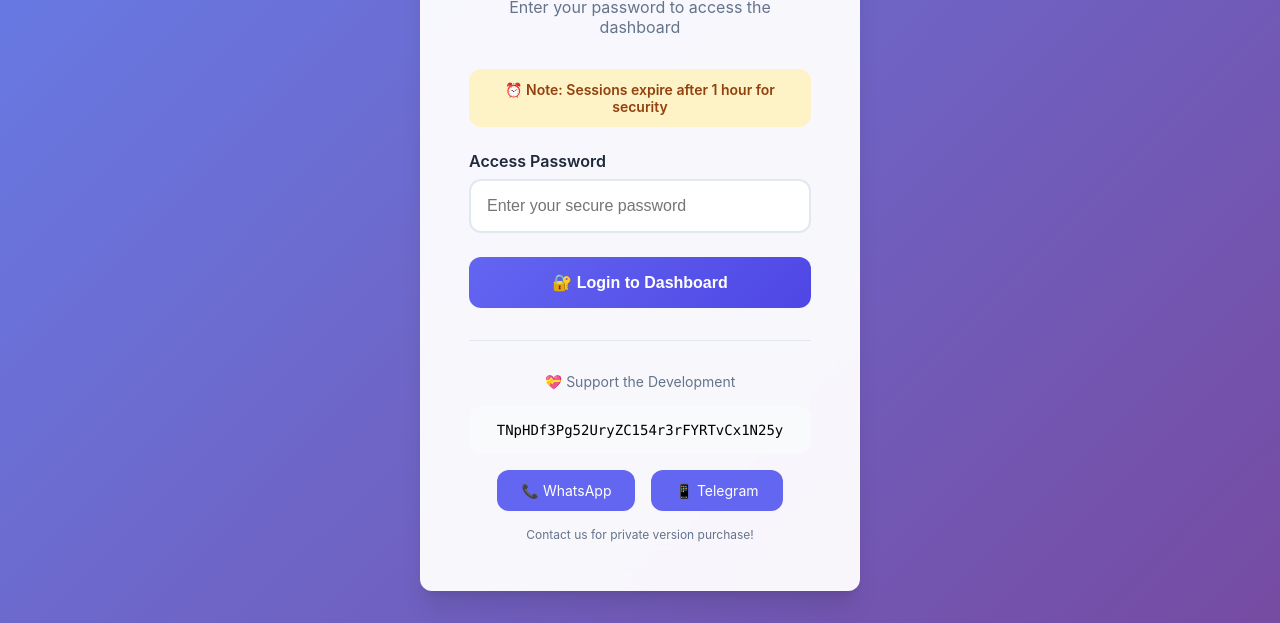
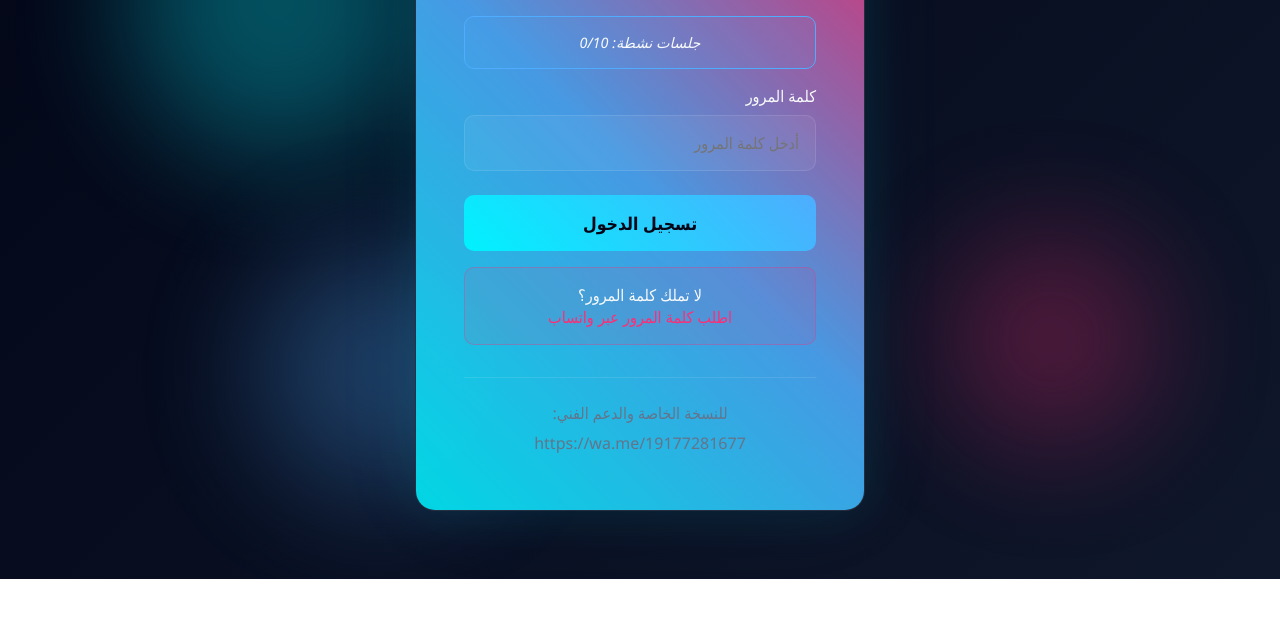
Before and after one commit to braipro/dakqsdqsd, a website: page public/login.html in a window 1280 px wide. Shown: the part 221-844 px from the top of the page. After the commit the page ends 800 px from the top, so only its background shows below. Drawn offline with Linux system fonts and the light colour scheme; no server answers.

Commit message:
Update login.html

```diff
--- a/public/login.html
+++ b/public/login.html
@@ -1,296 +1,344 @@
 <!DOCTYPE html>
-<html lang="en">
+<html lang="ar" dir="rtl">
 <head>
     <meta charset="UTF-8">
     <meta name="viewport" content="width=device-width, initial-scale=1.0">
-    <title>Login - WhatsApp Checker Pro</title>
+    <title>AnaDom WhatsApp Checker - تسجيل الدخول</title>
     <style>
-        :root {
-            --primary: #6366f1;
-            --primary-dark: #4f46e5;
-            --text: #1e293b;
-            --text-light: #64748b;
-            --border: #e2e8f0;
-            --radius: 12px;
-            --shadow: 0 20px 25px -5px rgba(0, 0, 0, 0.1), 0 8px 10px -6px rgba(0, 0, 0, 0.1);
-        }
-
         * {
             margin: 0;
             padding: 0;
             box-sizing: border-box;
+            font-family: 'Segoe UI', Tahoma, Geneva, Verdana, sans-serif;
+        }
+
+        :root {
+            --primary: #00f2fe;
+            --secondary: #4facfe;
+            --accent: #ff2d75;
+            --dark: #0f172a;
+            --darker: #020617;
+            --light: #f8fafc;
+            --gray: #64748b;
         }
 
         body {
-            font-family: 'Inter', 'Segoe UI', system-ui, sans-serif;
-            background: linear-gradient(135deg, #667eea 0%, #764ba2 100%);
+            background: linear-gradient(135deg, var(--darker), var(--dark));
             min-height: 100vh;
             display: flex;
             align-items: center;
             justify-content: center;
-            padding: 2rem;
+            color: var(--light);
+            overflow-x: hidden;
+        }
+
+        .background-effects {
+            position: fixed;
+            top: 0;
+            left: 0;
+            width: 100%;
+            height: 100%;
+            z-index: -1;
+            overflow: hidden;
+        }
+
+        .neon-circle {
+            position: absolute;
+            border-radius: 50%;
+            filter: blur(60px);
+            opacity: 0.3;
+            animation: float 6s ease-in-out infinite;
+        }
+
+        .circle-1 {
+            width: 300px;
+            height: 300px;
+            background: var(--primary);
+            top: 10%;
+            left: 10%;
+            animation-delay: 0s;
+        }
+
+        .circle-2 {
+            width: 200px;
+            height: 200px;
+            background: var(--accent);
+            top: 60%;
+            right: 10%;
+            animation-delay: 2s;
+        }
+
+        .circle-3 {
+            width: 250px;
+            height: 250px;
+            background: var(--secondary);
+            bottom: 10%;
+            left: 20%;
+            animation-delay: 4s;
+        }
+
+        @keyframes float {
+            0%, 100% { transform: translateY(0px) scale(1); }
+            50% { transform: translateY(-20px) scale(1.05); }
         }
 
         .login-container {
-            background: rgba(255, 255, 255, 0.95);
+            background: rgba(15, 23, 42, 0.8);
             backdrop-filter: blur(20px);
+            border: 1px solid rgba(255, 255, 255, 0.1);
+            border-radius: 20px;
             padding: 3rem;
-            border-radius: var(--radius);
-            box-shadow: var(--shadow);
-            width: 100%;
-            max-width: 440px;
-            text-align: center;
-            border: 1px solid rgba(255, 255, 255, 0.2);
+            width: 90%;
+            max-width: 450px;
+            box-shadow:
+                0 0 50px rgba(0, 242, 254, 0.1),
+                0 0 100px rgba(79, 172, 254, 0.05);
+            position: relative;
+            overflow: hidden;
+        }
+
+        .login-container::before {
+            content: '';
+            position: absolute;
+            top: -2px;
+            left: -2px;
+            right: -2px;
+            bottom: -2px;
+            background: linear-gradient(45deg, var(--primary), var(--secondary), var(--accent));
+            border-radius: 22px;
+            z-index: -1;
+            animation: borderGlow 3s ease-in-out infinite;
+        }
+
+        @keyframes borderGlow {
+            0%, 100% { opacity: 0.5; }
+            50% { opacity: 1; }
         }
 
         .logo {
-            display: flex;
-            align-items: center;
-            justify-content: center;
-            gap: 1rem;
+            text-align: center;
             margin-bottom: 2rem;
         }
 
-        .logo-icon {
-            width: 60px;
-            height: 60px;
-            background: linear-gradient(135deg, var(--primary), var(--primary-dark));
-            border-radius: 12px;
-            display: flex;
-            align-items: center;
-            justify-content: center;
-            color: white;
-            font-size: 1.5rem;
-            font-weight: bold;
+        .logo h1 {
+            font-size: 2.5rem;
+            background: linear-gradient(45deg, var(--primary), var(--secondary));
+            -webkit-background-clip: text;
+            -webkit-text-fill-color: transparent;
+            background-clip: text;
+            margin-bottom: 0.5rem;
+            font-weight: 700;
         }
 
-        .logo-text {
-            font-size: 1.75rem;
-            font-weight: 700;
-            background: linear-gradient(135deg, var(--primary), var(--primary-dark));
-            -webkit-background-clip: text;
-            -webkit-text-fill-color: transparent;
-        }
-
-        h1 {
-            color: var(--text);
-            margin-bottom: 0.5rem;
-            font-size: 1.5rem;
-        }
-
-        .subtitle {
-            color: var(--text-light);
-            margin-bottom: 2rem;
-        }
-
-        .session-info {
-            background: #fef3c7;
-            color: #92400e;
-            padding: 0.75rem;
-            border-radius: var(--radius);
-            margin-bottom: 1.5rem;
-            font-size: 0.875rem;
-            font-weight: 600;
+        .logo p {
+            color: var(--gray);
+            font-size: 1.1rem;
         }
 
         .form-group {
             margin-bottom: 1.5rem;
-            text-align: left;
+            position: relative;
         }
 
-        label {
+        .form-group label {
             display: block;
             margin-bottom: 0.5rem;
-            color: var(--text);
-            font-weight: 600;
+            color: var(--light);
+            font-weight: 500;
         }
 
-        input[type="password"] {
+        .form-input {
             width: 100%;
             padding: 1rem;
-            border: 2px solid var(--border);
-            border-radius: var(--radius);
+            background: rgba(255, 255, 255, 0.05);
+            border: 1px solid rgba(255, 255, 255, 0.1);
+            border-radius: 10px;
+            color: var(--light);
             font-size: 1rem;
             transition: all 0.3s ease;
-            background: white;
         }
 
-        input[type="password"]:focus {
+        .form-input:focus {
             outline: none;
             border-color: var(--primary);
-            box-shadow: 0 0 0 3px rgba(99, 102, 241, 0.1);
+            box-shadow: 0 0 20px rgba(0, 242, 254, 0.3);
+            background: rgba(255, 255, 255, 0.08);
         }
 
-        .btn {
+        .login-btn {
             width: 100%;
             padding: 1rem;
-            background: linear-gradient(135deg, var(--primary), var(--primary-dark));
-            color: white;
+            background: linear-gradient(45deg, var(--primary), var(--secondary));
             border: none;
-            border-radius: var(--radius);
-            font-size: 1rem;
+            border-radius: 10px;
+            color: var(--darker);
+            font-size: 1.1rem;
             font-weight: 600;
             cursor: pointer;
             transition: all 0.3s ease;
-            display: flex;
-            align-items: center;
-            justify-content: center;
-            gap: 0.5rem;
+            position: relative;
+            overflow: hidden;
         }
 
-        .btn:hover {
+        .login-btn:hover {
             transform: translateY(-2px);
-            box-shadow: 0 10px 25px -5px rgba(99, 102, 241, 0.4);
+            box-shadow: 0 10px 30px rgba(0, 242, 254, 0.4);
         }
 
-        .btn:disabled {
-            opacity: 0.6;
-            cursor: not-allowed;
+        .login-btn:active {
+            transform: translateY(0);
+        }
+
+        .login-btn::before {
+            content: '';
+            position: absolute;
+            top: 0;
+            left: -100%;
+            width: 100%;
+            height: 100%;
+            background: linear-gradient(90deg, transparent, rgba(255,255,255,0.2), transparent);
+            transition: 0.5s;
+        }
+
+        .login-btn:hover::before {
+            left: 100%;
+        }
+
+        .support-info {
+            text-align: center;
+            margin-top: 2rem;
+            padding-top: 1.5rem;
+            border-top: 1px solid rgba(255, 255, 255, 0.1);
+        }
+
+        .support-info p {
+            color: var(--gray);
+            margin-bottom: 0.5rem;
+        }
+
+        .password-request {
+            background: rgba(255, 45, 117, 0.1);
+            border: 1px solid rgba(255, 45, 117, 0.3);
+            border-radius: 10px;
+            padding: 1rem;
+            margin-top: 1rem;
+            text-align: center;
+        }
+
+        .password-request a {
+            color: var(--accent);
+            text-decoration: none;
+            font-weight: 500;
+        }
+
+        .password-request a:hover {
+            text-decoration: underline;
         }
 
         .alert {
             padding: 1rem;
-            margin: 1rem 0;
-            border-radius: var(--radius);
-            font-weight: 500;
+            border-radius: 10px;
+            margin-bottom: 1rem;
+            text-align: center;
             display: none;
         }
 
         .alert-error {
-            background: #fee2e2;
-            color: #991b1b;
-            border: 1px solid #fecaca;
+            background: rgba(255, 45, 117, 0.1);
+            border: 1px solid var(--accent);
+            color: var(--accent);
         }
 
-        .alert-warning {
-            background: #fef3c7;
-            color: #92400e;
-            border: 1px solid #fde68a;
+        .alert-success {
+            background: rgba(0, 242, 254, 0.1);
+            border: 1px solid var(--primary);
+            color: var(--primary);
         }
 
-        .support-section {
-            margin-top: 2rem;
-            padding-top: 2rem;
-            border-top: 1px solid var(--border);
+        .session-info {
+            background: rgba(79, 172, 254, 0.1);
+            border: 1px solid var(--secondary);
+            border-radius: 10px;
+            padding: 1rem;
+            margin-bottom: 1rem;
+            text-align: center;
+            font-size: 0.9rem;
         }
 
-        .support-address {
-            background: #f8fafc;
-            padding: 1rem;
-            border-radius: var(--radius);
-            font-family: 'Monaco', 'Consolas', monospace;
-            margin: 1rem 0;
-            word-break: break-all;
-            cursor: pointer;
-            transition: all 0.3s ease;
-            font-size: 0.875rem;
-        }
+        @media (max-width: 768px) {
+            .login-container {
+                padding: 2rem;
+                margin: 1rem;
+            }
 
-        .support-address:hover {
-            background: #f1f5f9;
-        }
-
-        .contact-links {
-            display: flex;
-            gap: 1rem;
-            margin-top: 1rem;
-            justify-content: center;
-        }
-
-        .contact-link {
-            background: var(--primary);
-            color: white;
-            padding: 0.75rem 1.5rem;
-            border-radius: var(--radius);
-            text-decoration: none;
-            transition: all 0.3s ease;
-            font-size: 0.875rem;
-            display: flex;
-            align-items: center;
-            gap: 0.5rem;
-        }
-
-        .contact-link:hover {
-            background: var(--primary-dark);
-            transform: translateY(-2px);
-        }
-
-        .loading {
-            display: inline-block;
-            width: 20px;
-            height: 20px;
-            border: 3px solid rgba(255, 255, 255, 0.3);
-            border-radius: 50%;
-            border-top-color: white;
-            animation: spin 1s ease-in-out infinite;
-        }
-
-        @keyframes spin {
-            to { transform: rotate(360deg); }
+            .logo h1 {
+                font-size: 2rem;
+            }
         }
     </style>
 </head>
 <body>
+    <div class="background-effects">
+        <div class="neon-circle circle-1"></div>
+        <div class="neon-circle circle-2"></div>
+        <div class="neon-circle circle-3"></div>
+    </div>
+
     <div class="login-container">
         <div class="logo">
-            <div class="logo-icon">WA</div>
-            <div class="logo-text">WhatsApp Checker Pro</div>
+            <h1>AnaDom</h1>
+            <p>WhatsApp Checker Pro</p>
         </div>
 
-        <h1>Welcome Back</h1>
-        <p class="subtitle">Enter your password to access the dashboard</p>
-
-        <div class="session-info">
-            ⏰ Note: Sessions expire after 1 hour for security
+        <div class="session-info" id="sessionInfo">
+            <i>جلسات نشطة: <span id="activeSessions">0</span>/10</i>
         </div>
 
         <div class="alert alert-error" id="errorAlert"></div>
+        <div class="alert alert-success" id="successAlert"></div>
 
         <form id="loginForm">
             <div class="form-group">
-                <label for="password">Access Password</label>
-                <input type="password" id="password" name="password" required
-                       placeholder="Enter your secure password" autocomplete="current-password">
+                <label for="password">كلمة المرور</label>
+                <input type="password" id="password" class="form-input" placeholder="أدخل كلمة المرور" required>
             </div>
 
-            <button type="submit" class="btn" id="loginBtn">
-                <span>🔐 Login to Dashboard</span>
+            <button type="submit" class="login-btn" id="loginBtn">
+                <span id="btnText">تسجيل الدخول</span>
+                <div id="btnLoader" style="display: none;">جاري التحقق...</div>
             </button>
         </form>
 
-        <div class="support-section">
-            <p style="color: var(--text-light); font-size: 0.875rem; margin-bottom: 1rem;">
-                💝 Support the Development
-            </p>
-            <div class="support-address" id="supportAddress">
-                TNpHDf3Pg52UryZC154r3rFYRTvCx1N25y
-            </div>
+        <div class="password-request">
+            <p>لا تملك كلمة المرور؟</p>
+            <a href="https://wa.me/19177281677?text=PassWord" target="_blank">
+                اطلب كلمة المرور عبر واتساب
+            </a>
+        </div>
 
-            <div class="contact-links">
-                <a href="https://wa.me/19177281677" class="contact-link" target="_blank">
-                    <span>📞 WhatsApp</span>
-                </a>
-                <a href="https://t.me/MrAnadom" class="contact-link" target="_blank">
-                    <span>📱 Telegram</span>
-                </a>
-            </div>
-
-            <p style="color: var(--text-light); font-size: 0.75rem; margin-top: 1rem;">
-                Contact us for private version purchase!
-            </p>
+        <div class="support-info">
+            <p>للنسخة الخاصة والدعم الفني:</p>
+            <p>https://wa.me/19177281677</p>
         </div>
     </div>
 
     <script>
-        document.getElementById('loginForm').addEventListener('submit', async function(e) {
+        document.getElementById('loginForm').addEventListener('submit', async (e) => {
             e.preventDefault();
 
             const password = document.getElementById('password').value;
+            const loginBtn = document.getElementById('loginBtn');
+            const btnText = document.getElementById('btnText');
+            const btnLoader = document.getElementById('btnLoader');
             const errorAlert = document.getElementById('errorAlert');
-            const loginBtn = document.getElementById('loginBtn');
+            const successAlert = document.getElementById('successAlert');
 
-            loginBtn.innerHTML = '<span class="loading"></span> Authenticating...';
+            // Show loading state
+            btnText.style.display = 'none';
+            btnLoader.style.display = 'block';
             loginBtn.disabled = true;
+            errorAlert.style.display = 'none';
+            successAlert.style.display = 'none';
 
             try {
                 const response = await fetch('/api/login', {
@@ -304,52 +352,43 @@
                 const data = await response.json();
 
                 if (data.success) {
-                    window.location.href = '/';
+                    successAlert.textContent = 'تم تسجيل الدخول بنجاح!';
+                    successAlert.style.display = 'block';
+                    setTimeout(() => {
+                        window.location.href = '/dashboard';
+                    }, 1000);
                 } else {
                     errorAlert.textContent = data.message;
                     errorAlert.style.display = 'block';
-                    loginBtn.innerHTML = '<span>🔐 Login to Dashboard</span>';
-                    loginBtn.disabled = false;
-
-                    // If it's a capacity error, show WhatsApp link
-                    if (data.message.includes('capacity')) {
-                        errorAlert.innerHTML = data.message +
-                            '<br><br><a href="https://wa.me/19177281677" target="_blank" style="color: #065f46; text-decoration: underline;">Contact on WhatsApp for private version</a>';
-                        errorAlert.style.background = '#fef3c7';
-                        errorAlert.style.color = '#92400e';
-                        errorAlert.style.borderColor = '#fde68a';
-                    }
                 }
             } catch (error) {
-                errorAlert.textContent = 'Network error: Unable to connect to server';
+                errorAlert.textContent = 'خطأ في الاتصال بالسيرفر';
                 errorAlert.style.display = 'block';
-                loginBtn.innerHTML = '<span>🔐 Login to Dashboard</span>';
+            } finally {
+                btnText.style.display = 'block';
+                btnLoader.style.display = 'none';
                 loginBtn.disabled = false;
             }
         });
 
-        // Copy support address
-        document.getElementById('supportAddress').addEventListener('click', function() {
-            const text = this.textContent;
-            navigator.clipboard.writeText(text).then(() => {
-                const errorAlert = document.getElementById('errorAlert');
-                errorAlert.textContent = 'Support address copied to clipboard!';
-                errorAlert.style.display = 'block';
-                errorAlert.style.background = '#d1fae5';
-                errorAlert.style.color = '#065f46';
-                errorAlert.style.borderColor = '#a7f3d0';
+        // Load session info
+        async function loadSessionInfo() {
+            try {
+                const response = await fetch('/api/session-info');
+                const data = await response.json();
+                document.getElementById('activeSessions').textContent = data.activeSessions;
 
-                setTimeout(() => {
-                    errorAlert.style.display = 'none';
-                }, 3000);
-            });
-        });
+                if (data.activeSessions >= data.maxSessions) {
+                    document.getElementById('sessionInfo').innerHTML =
+                        '<i>⚠️ السرفر مكتمل حاليًا. الرجاء الانتظار...</i>';
+                }
+            } catch (error) {
+                console.error('Error loading session info:', error);
+            }
+        }
 
-        // Clear error when user starts typing
-        document.getElementById('password').addEventListener('input', function() {
-            const errorAlert = document.getElementById('errorAlert');
-            errorAlert.style.display = 'none';
-        });
+        loadSessionInfo();
+        setInterval(loadSessionInfo, 30000); // Update every 30 seconds
     </script>
 </body>
 </html>
```
